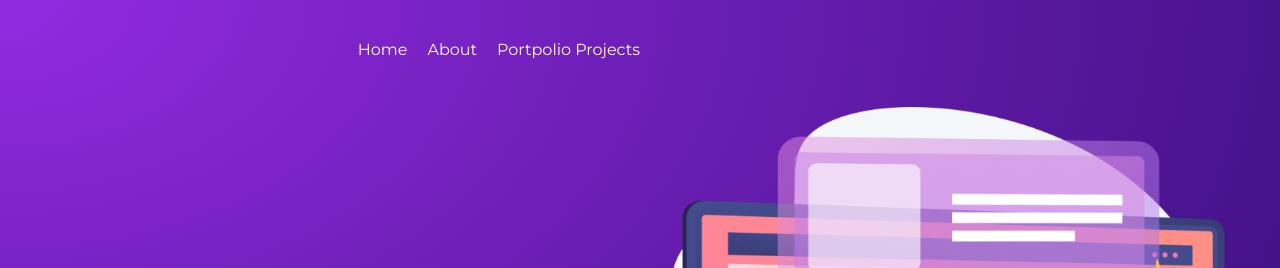
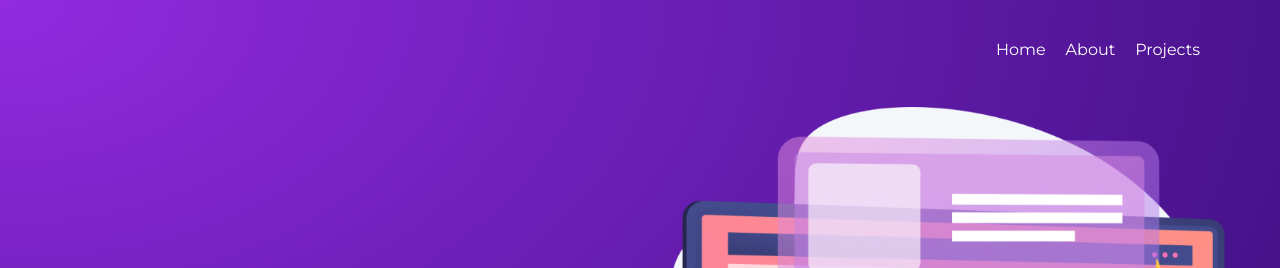
Before and after one commit to LegendaryPark/JP-GATSBY-BLOG, a Gatsby site: page / in a window 1280 px wide. Shown: the top 268 px of the page. Built offline with nearby package versions, Linux system fonts and the light colour scheme; Gatsby itself is replaced by a stand-in of ours.

Commit message:
css refactoring

```diff
--- a/src/components/Navbar.js
+++ b/src/components/Navbar.js
@@ -1,25 +1,13 @@
-import { Link, graphql, useStaticQuery } from "gatsby";
+import { Link } from "gatsby";
 import React from "react";
 
 export default function Navbar() {
-  //   const data = useStaticQuery(graphql`
-  //     query Site {
-  //       site {
-  //         siteMetadata {
-  //           title
-  //         }
-  //       }
-  //     }
-  //   `);
-
-  //   const { title } = data.site.siteMetadata;
   return (
     <nav>
-      {/* <h1>{title}</h1> */}
       <div className="links">
         <Link to="/">Home</Link>
         <Link to="/about">About</Link>
-        <Link to="/projects">Portpolio Projects</Link>
+        <Link to="/projects">Projects</Link>
       </div>
     </nav>
   );
--- a/src/styles/global.css
+++ b/src/styles/global.css
@@ -31,8 +31,7 @@ p {
 
 nav {
   display: grid;
-  grid-template-columns: 1fr 1fr;
-  margin: 40px auto;
+  margin: 40px;
 }
 
 nav .links {
```
